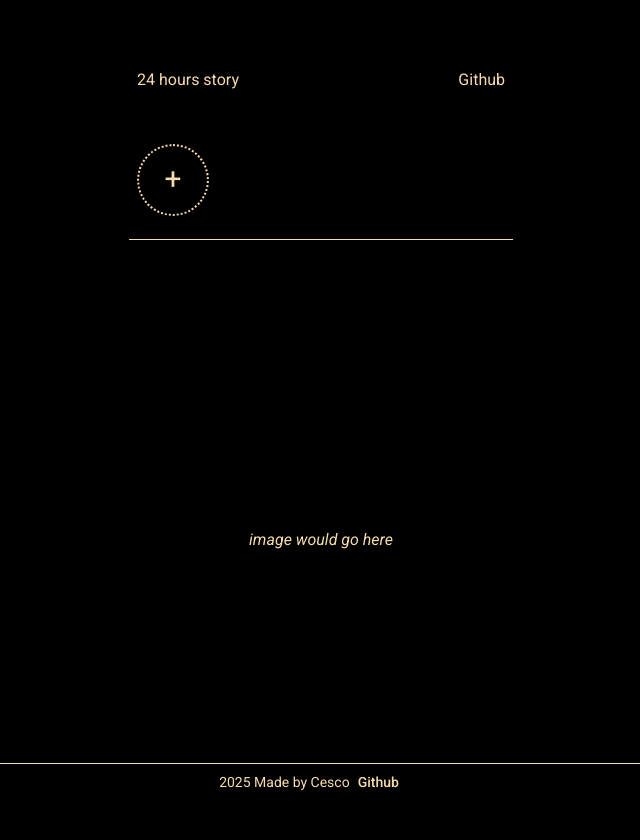
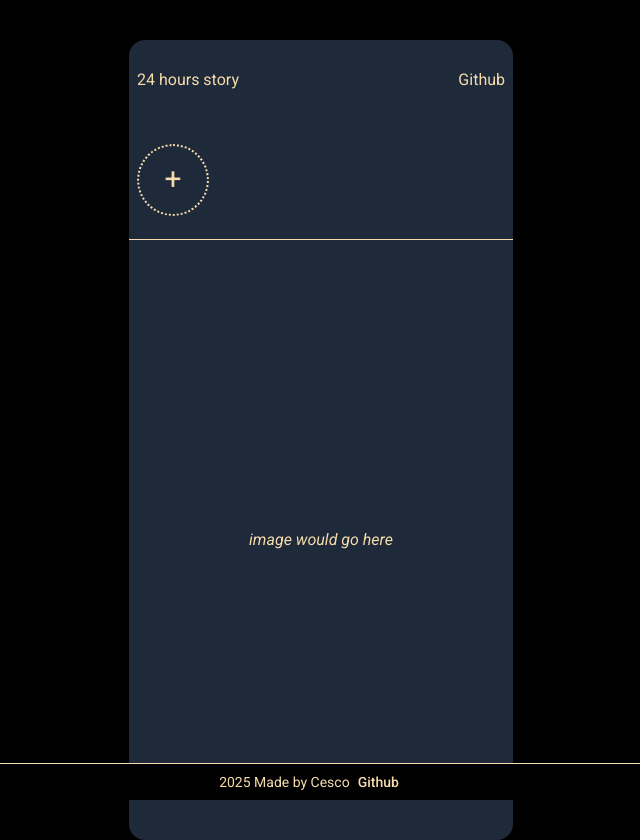
Before and after one commit to cescosgames/story-clone, a React (Vite) app: page / in a window 1280 px wide. Shown: the whole page, without its empty margins (319-959 px from the left). Built offline with nearby package versions, Linux system fonts and the light colour scheme.

Commit message:
finishing styling, working on image positioning

```diff
--- a/src/components/ImageModal.jsx
+++ b/src/components/ImageModal.jsx
@@ -117,7 +117,7 @@ const ImageModal = ({ image, timerTime, nextStory, prevStory, uploadTime, numSto
         <>
         {modalOpen ?
             <div
-                className="absolute inset-0 bg-opacity-80 flex items-center justify-center z-100 story-pop flex-col w-full h-screen max-h-screen lg:max-h-[800px] lg:mt-10 sm:max-w-sm"
+                className="absolute inset-0 bg-opacity-80 flex z-100 story-pop flex-col w-full h-screen max-h-screen lg:max-h-[800px] lg:mt-10 sm:max-w-sm"
                 onClick={() => null}
                 onMouseDown={() => setIsPaused(true)}
                 onMouseUp={() => setIsPaused(false)}
--- a/src/components/Phone.jsx
+++ b/src/components/Phone.jsx
@@ -9,7 +9,7 @@ const Phone = () => {
     // centering the whole thing on the screen
     <div className='h-full w-full flex justify-center overflow-hidden'>
         {/* the 'interior' of the phone */}
-        <div className='w-full h-screen max-h-screen lg:max-h-[800px] lg:mt-10 sm:max-w-sm'>
+        <div className='relative w-full h-screen max-h-screen lg:max-h-[800px] lg:mt-10 sm:max-w-sm bg-gray-800 rounded-2xl'>
             <Header />
             <StoryHolder />
             <BodyDisplay />
```
Also changed, not shown: 1 other file (tests, documents, lock files or other folders).
